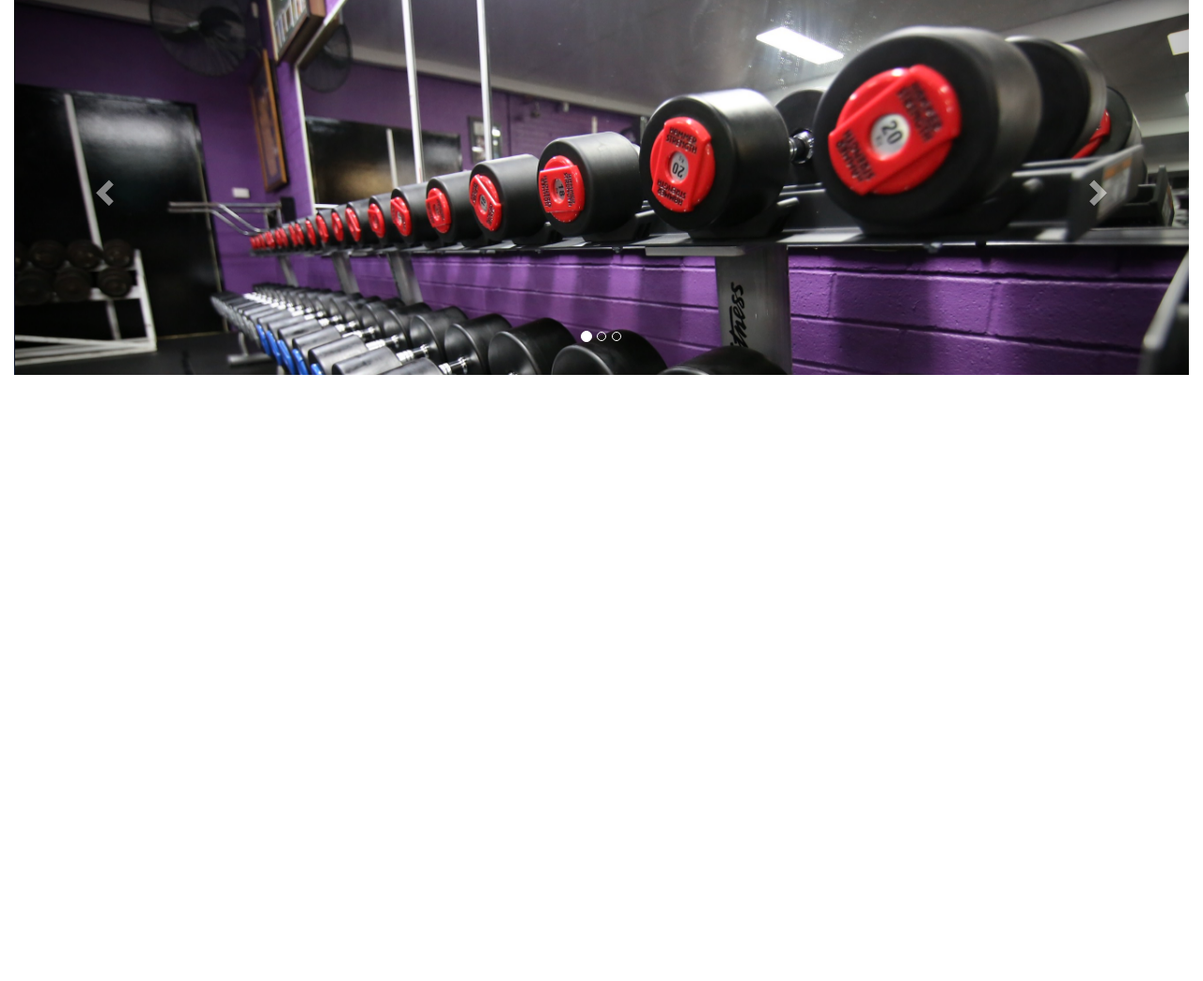
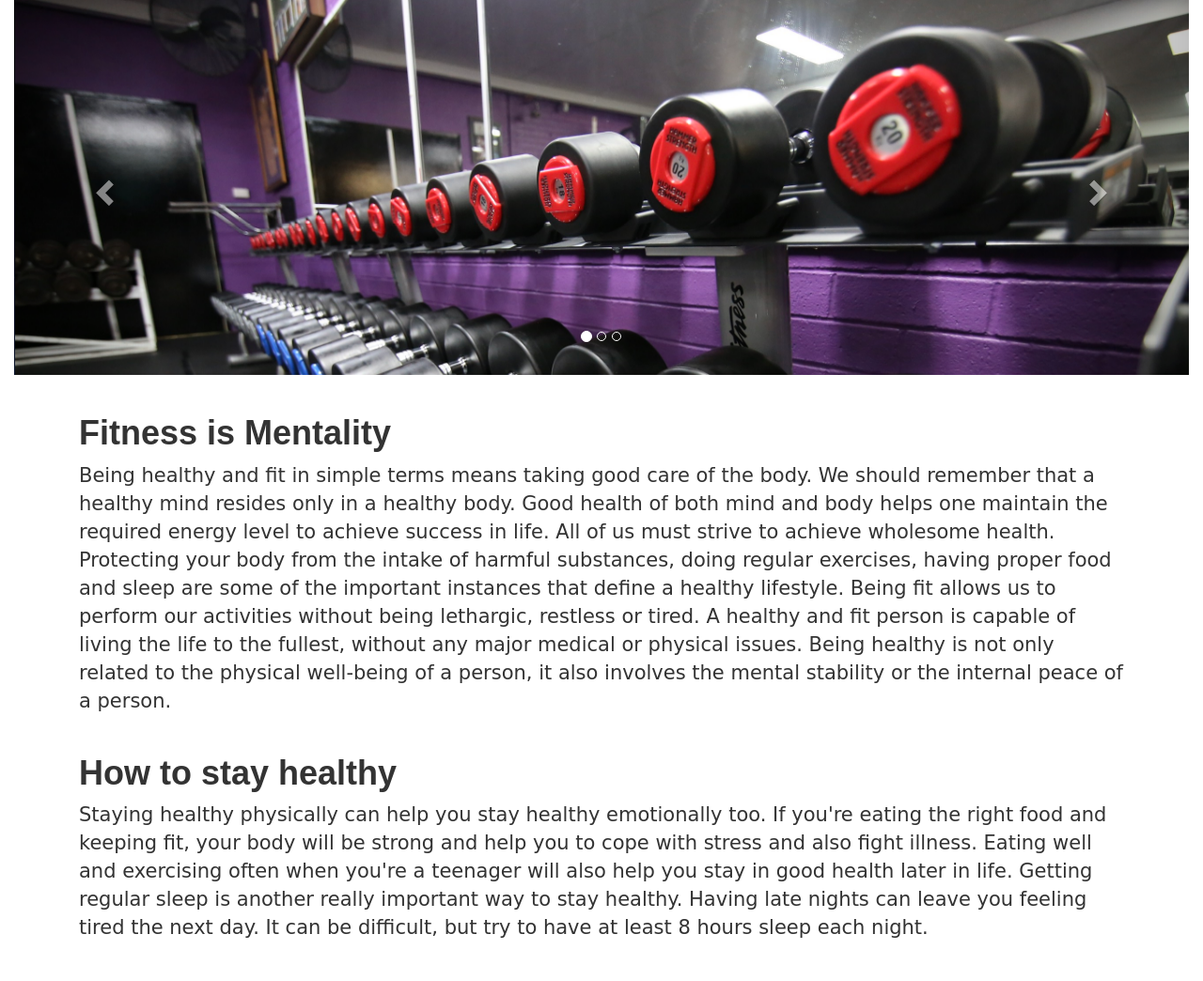
Before and after one commit to Rishija/gym-management, a PHP site: page /?login=1 in a window 1280 px wide. Shown: the part 73-1117 px from the top of the page at 94% size. Before the commit the page ends 472 px from the top, so only its background shows below. Run offline with PHP 8.4, Linux system fonts and the light colour scheme; data that the repository does not hold is empty.

Commit message:
Index page

```diff
--- /dev/null
+++ b/assets/css/index.css
@@ -0,0 +1,10 @@
+.content {
+	margin : 2em;
+	padding: 0em 2em;
+	font-size: 1.5em;
+	font-family: cursive;
+}
+h1 {
+	font-family: fantasy;
+	font-weight: bold;
+}
--- a/index.php
+++ b/index.php
@@ -53,3 +53,28 @@
         </a>
     </div>
 </div>
+
+<link rel = "stylesheet" type = "text/css" href = "/gym_management/assets/css/index.css">
+
+<div class="content">
+<h1>Fitness is Mentality</h1>
+<p>Being healthy and fit in simple terms means taking good care of the body. We should remember that a healthy mind resides only in a healthy body. Good health of both mind and body helps one maintain the required energy level to achieve success in life. All of us must strive to achieve wholesome health.
+
+Protecting your body from the intake of harmful substances, doing regular exercises, having proper food and sleep are some of the important instances that define a healthy lifestyle. Being fit allows us to perform our activities without being lethargic, restless or tired.
+
+A healthy and fit person is capable of living the life to the fullest, without any major medical or physical issues. Being healthy is not only related to the physical well-being of a person, it also involves the mental stability or the internal peace of a person.
+</p>
+</div>
+
+<div class="content">
+<h1>How to stay healthy</h1>
+<p>
+
+Staying healthy physically can help you stay healthy emotionally too. If you're eating the right food and keeping fit, your body will be strong and help you to cope with stress and also fight illness.
+
+Eating well and exercising often when you're a teenager will also help you stay in good health later in life.
+
+Getting regular sleep is another really important way to stay healthy. Having late nights can leave you feeling tired the next day. It can be difficult, but try to have at least 8 hours sleep each night.
+
+</p>
+</div>
```
